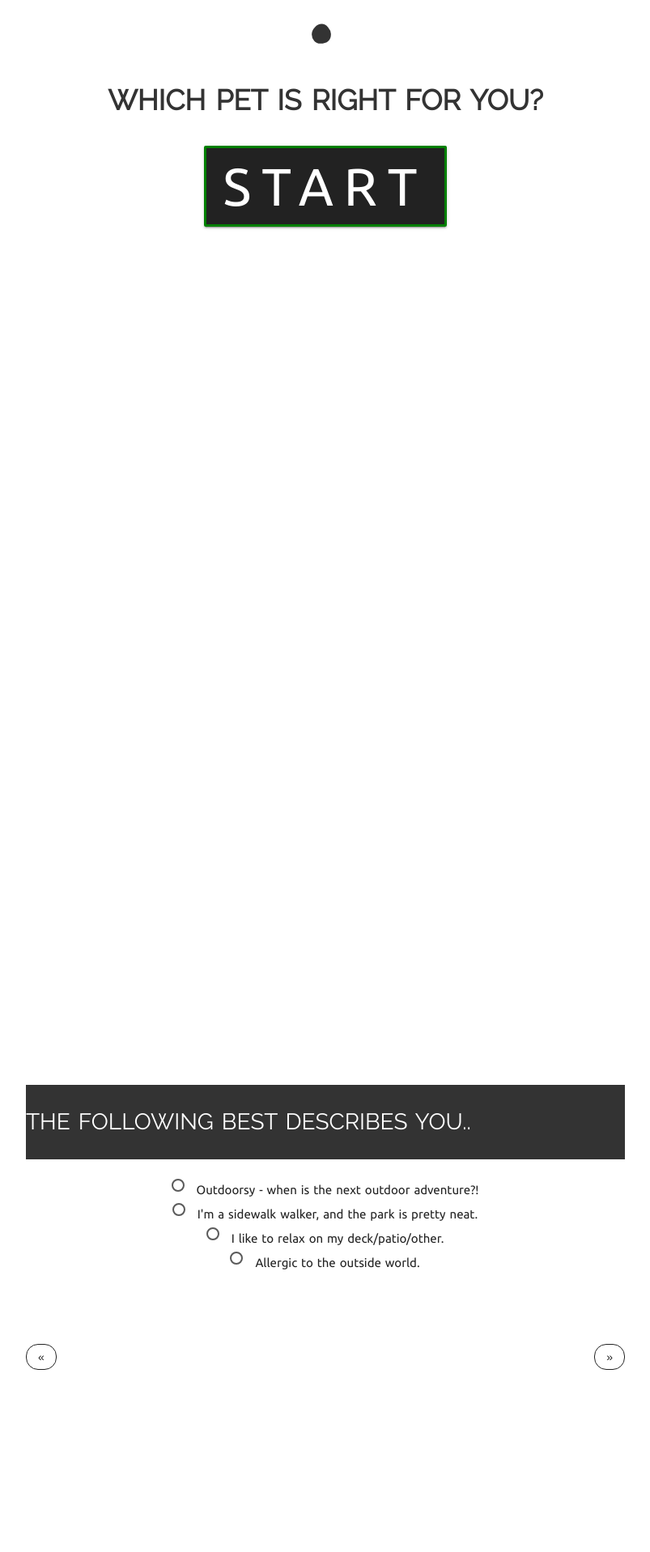
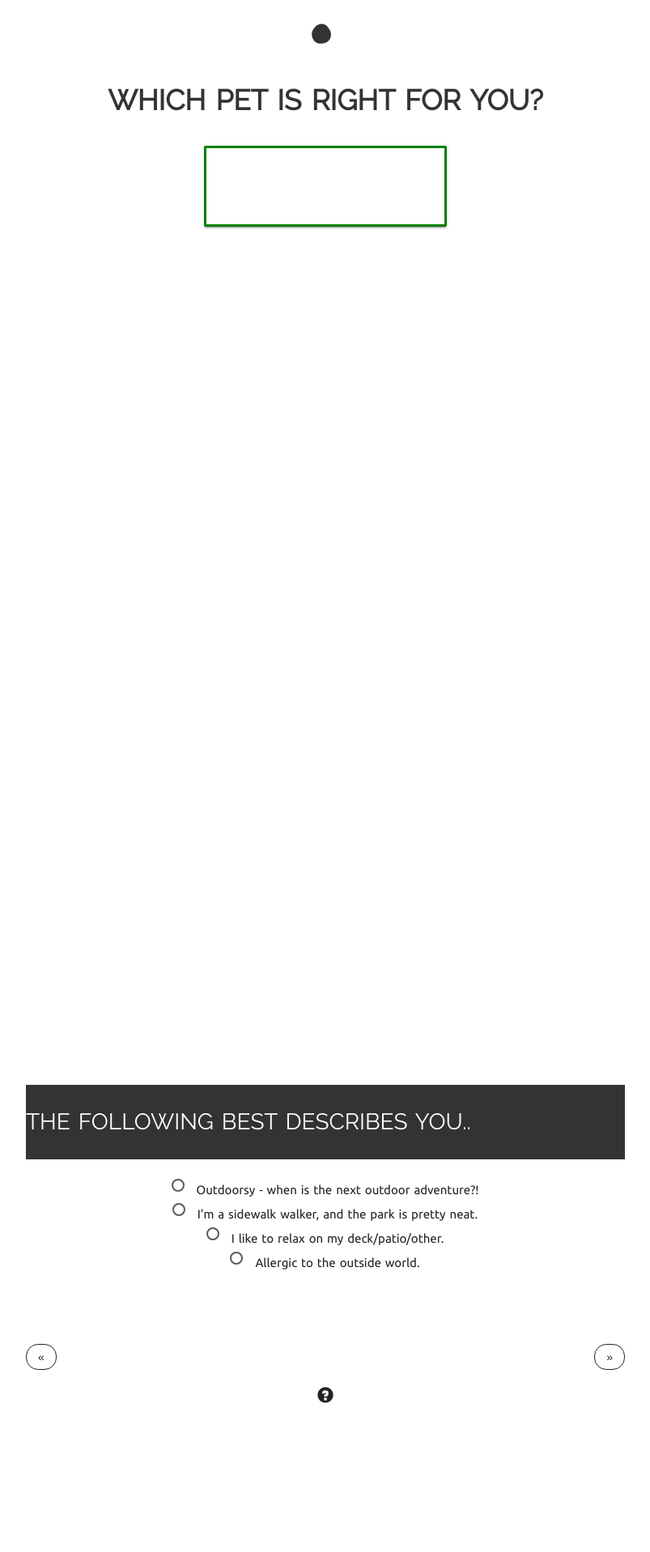
Before and after one commit to kristinesterley/PetSelect, a PHP site: page / in a window 1280 px wide. Shown: the part 345-2262 px from the top of the page at 81% size, without its empty margins (238-1041 px from the left). Run offline with PHP 8.4, Linux system fonts and the light colour scheme; some libraries are stand-ins or nearby versions.

Commit message:
added help feature

```diff
--- a/assets/css/style.css
+++ b/assets/css/style.css
@@ -103,6 +103,25 @@ ul.pager li a {
 	border-color: #222;
 }
 
+.help {
+	font-size: 25px;
+	font-family: "Ubuntu";
+	color: #000;
+}
+
+.btn {
+	background-color: white;
+}
+
+.glyphicon-question-sign:hover {
+	color: green;
+	cursor: pointer;
+}
+
+.glyphicon-question-sign {
+	color: #222;
+	font-size: 20px;
+}
 
 #results {
 	list-style: none;
--- a/assets/javascript/app.js
+++ b/assets/javascript/app.js
@@ -1,3 +1,5 @@
+
+
 
 //Check if stuff is in local storage, get it if it is
 if(localStorage["quizResponse"]){
--- a/index.html
+++ b/index.html
@@ -192,6 +192,9 @@
               </ul>
         </div><!--divs end-->
 
+        <!--Click this for help-->
+        <a onclick="Materialize.toast('Welcome to Pet Select! <br> Simply fill in the quiz answers by clicking on the answer that best describes you. <br>  Use the arrows to toggle through the quiz.  <br> At the end you will need to enter a valid US zipcode to see your best pet matches.  Have fun!', 1000 * 12)"><span class="glyphicon glyphicon-question-sign" aria-hidden="true"></span></a>
+
                <!--error modal-->
               <div class="modal fade" id="myModal" role="dialog">
               <div class="modal-dialog">
```
